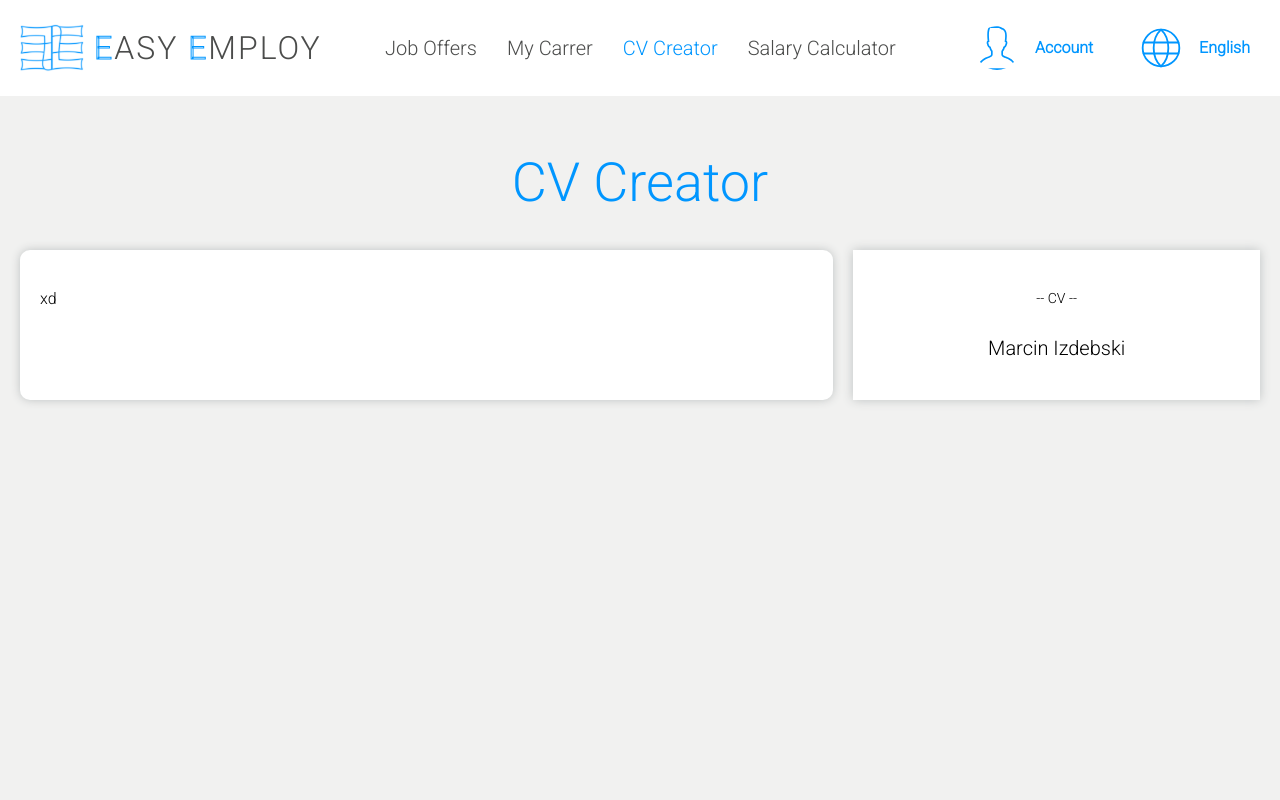
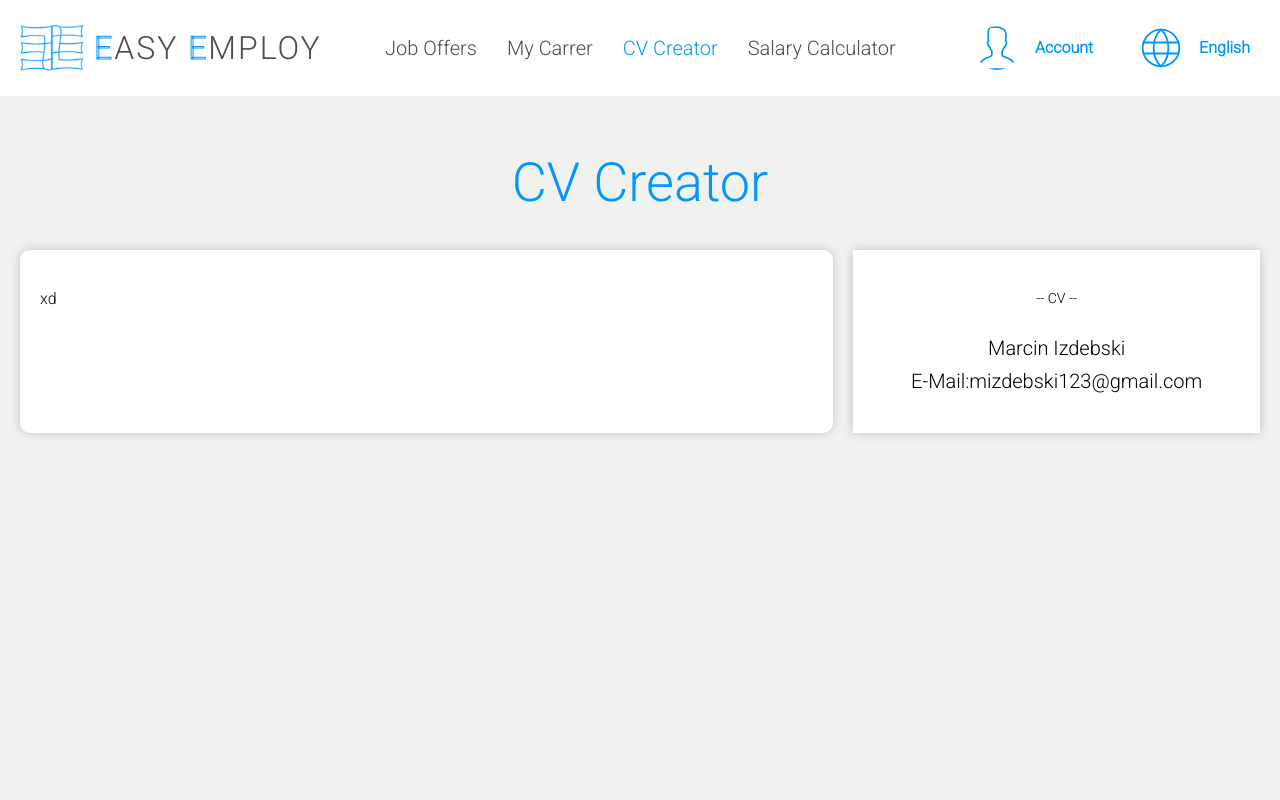
Before and after one commit to mizdebski77/Easy-Employ, a React (Create React App) app: page /CV-Creator in a window 1280 px wide. Shown: the top 800 px of the page. Built offline with nearby package versions, Linux system fonts and the light colour scheme.

Commit message:
SpanWrapper with childs to creator added

```diff
--- a/src/features/Creator/creator.tsx
+++ b/src/features/Creator/creator.tsx
@@ -1,5 +1,5 @@
 import React from 'react';
-import { CVName, CVPreview, CVTitle, ContentWrapper, FormsWrapper, Title, Wrapper } from './styledCreator';
+import { CVName, CVPreview, CVTitle, ContentSpan, ContentWrapper, FormsWrapper, SpanWrapper, Title, TitleSpan, Wrapper } from './styledCreator';
 
 export const Creator = () => {
     return (
@@ -11,6 +11,11 @@ export const Creator = () => {
                 <CVPreview>
                     <CVTitle>-- CV --</CVTitle>
                     <CVName>Marcin Izdebski</CVName>
+
+                    <SpanWrapper>
+                        <TitleSpan>E-Mail:</TitleSpan>
+                        <ContentSpan>mizdebski123@gmail.com</ContentSpan>
+                    </SpanWrapper>
                 </CVPreview>
             </ContentWrapper>
         </Wrapper>
--- a/src/features/Creator/styledCreator.ts
+++ b/src/features/Creator/styledCreator.ts
@@ -50,4 +50,12 @@ export const CVName = styled.span`
 
 export const SpanWrapper = styled.div`
 
-;`
+`;
+
+export const TitleSpan = styled.span`
+
+`;
+
+export const ContentSpan = styled.span`
+
+`;
```
